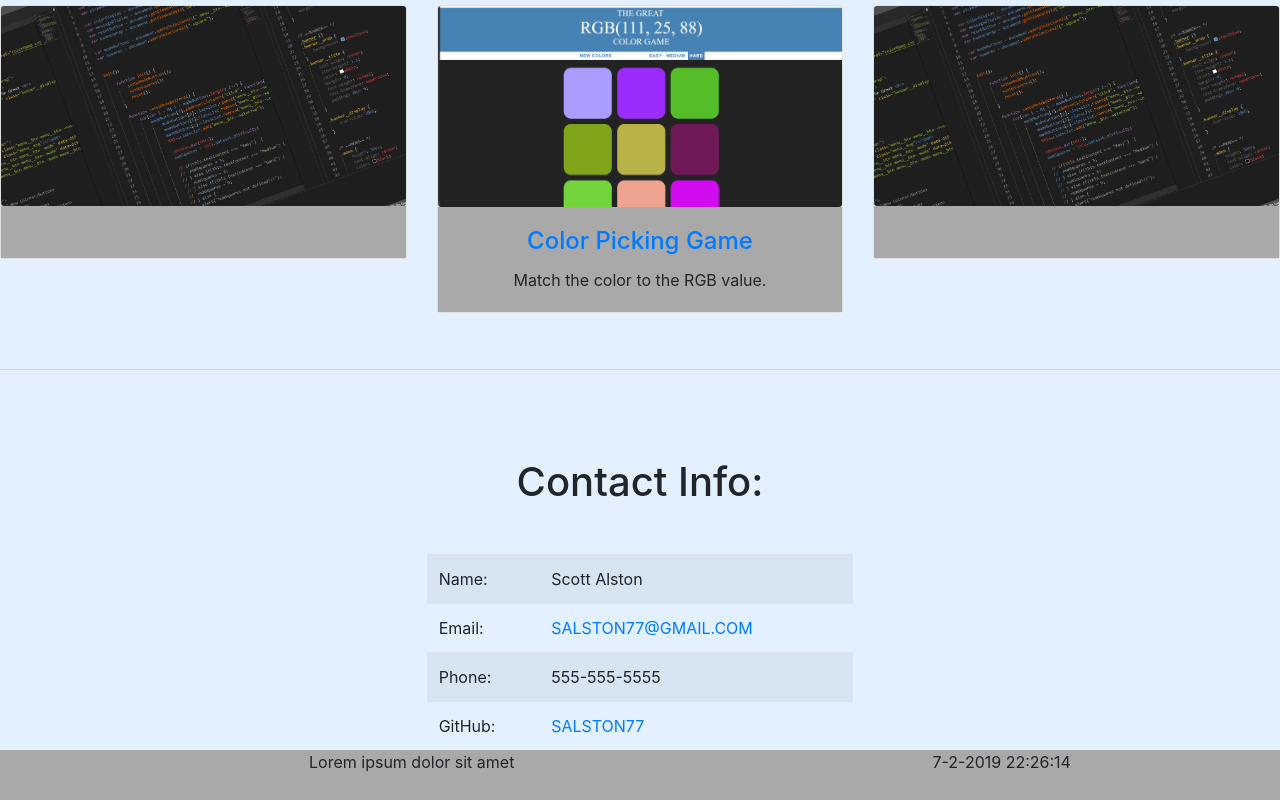
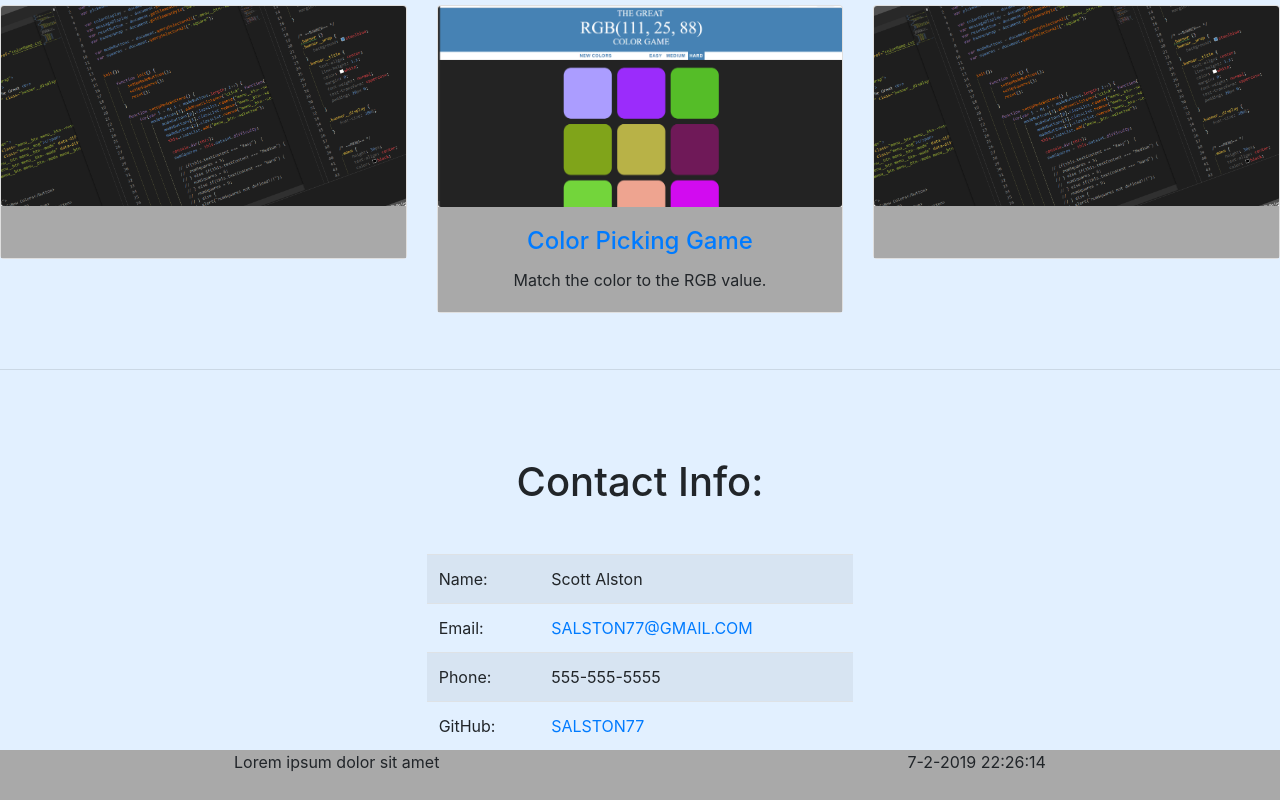
Before and after one commit to salston77/Scott-Alston-Portfolio, a plain HTML site: page index.html in a window 1280 px wide. Shown: the part 1914-2714 px from the top of the page. Drawn offline with nearby package versions, Linux system fonts and the light colour scheme.

Commit message:
removed padding on footer

```diff
--- a/css/styles.css
+++ b/css/styles.css
@@ -44,7 +44,7 @@ body, html {
 
 .footer-Ex {
   width: auto;
-  padding: 0 0 0 100px;
+  padding: 0;
   height: 50px;
   background-color: darkgray;
   margin: auto;
```
